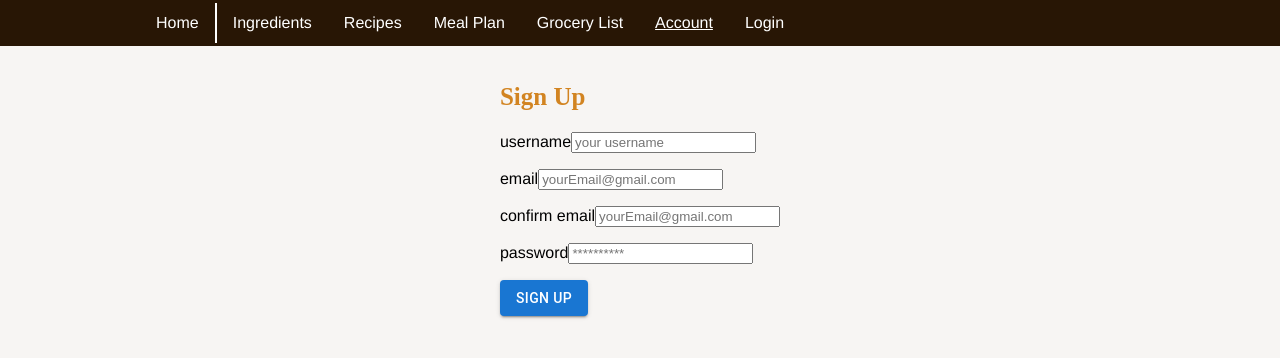
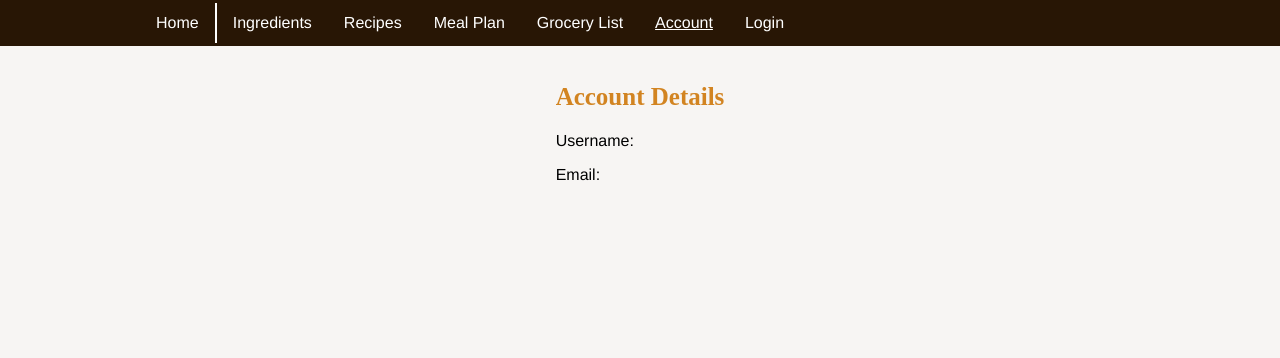
Before and after one commit to chrisgustanto/EECS581_Team7_Project, a React (Create React App) app in the folder pantry/: page /account in a window 1280 px wide. Both pictures are taken after a click on the button "SIGN UP". Shown: the top 358 px of the page. Built offline with nearby package versions, Linux system fonts and the light colour scheme.

Commit message:
added to account page

```diff
--- a/pantry/src/pages/account.tsx
+++ b/pantry/src/pages/account.tsx
@@ -17,6 +17,9 @@ const SignUp = () => {
 
   const [myArray, setMyArray] = useState<SignUpInterface[]>([]);
 
+  const [showSignUp, setShowSignUp] = useState(true)
+  const [showAcc, setShowAcc] = useState(false)
+
   function addUser(
         tempUsername: string,
         tempEmail: string,
@@ -24,6 +27,8 @@ const SignUp = () => {
   ){
         let newUser = { username: tempUsername, email: tempEmail, password: tempPassword };
         myArray.push(newUser);
+        setShowSignUp(!showSignUp);
+        setShowAcc(!showAcc);
   }
 
   return (
@@ -41,12 +46,8 @@ const SignUp = () => {
       autoComplete="off"
     >
       <div >
-        {/* <h1 style={wordStyle}>Account Details</h1>
-        <p>Username:</p>
-        <p></p>
-        <p>Email:</p>
-        <p></p> */}
-
+        {
+          showSignUp && <p>
             <h2 style={wordStyle}> Sign Up </h2>
 
             <form>
@@ -64,6 +65,24 @@ const SignUp = () => {
               <p></p>
               <Button variant="contained" onClick={() => addUser(username, email, password)}>Sign Up</Button>
             </form>
+          </p>
+
+        }
+
+        {
+          showAcc && <p>
+            <h2 style={wordStyle}>Account Details</h2>
+            <p>Username:</p>
+            <p></p>
+            <p>Email:</p>
+            <p></p>
+          </p>
+        }
+
+
+
+
+
       </div>
     </Box>
     );
```
Lines whose indentation alone changed are shown as unchanged.
